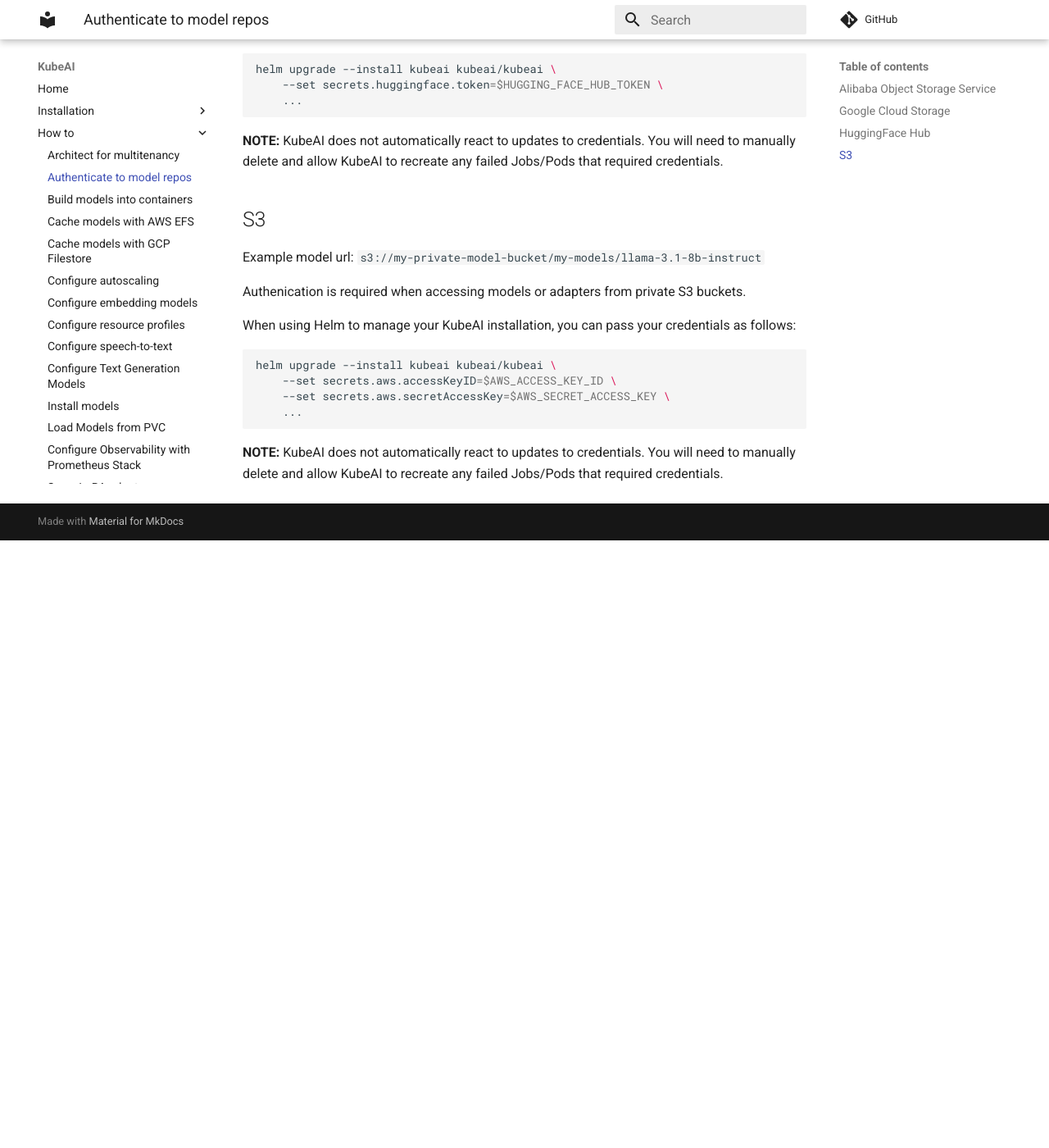
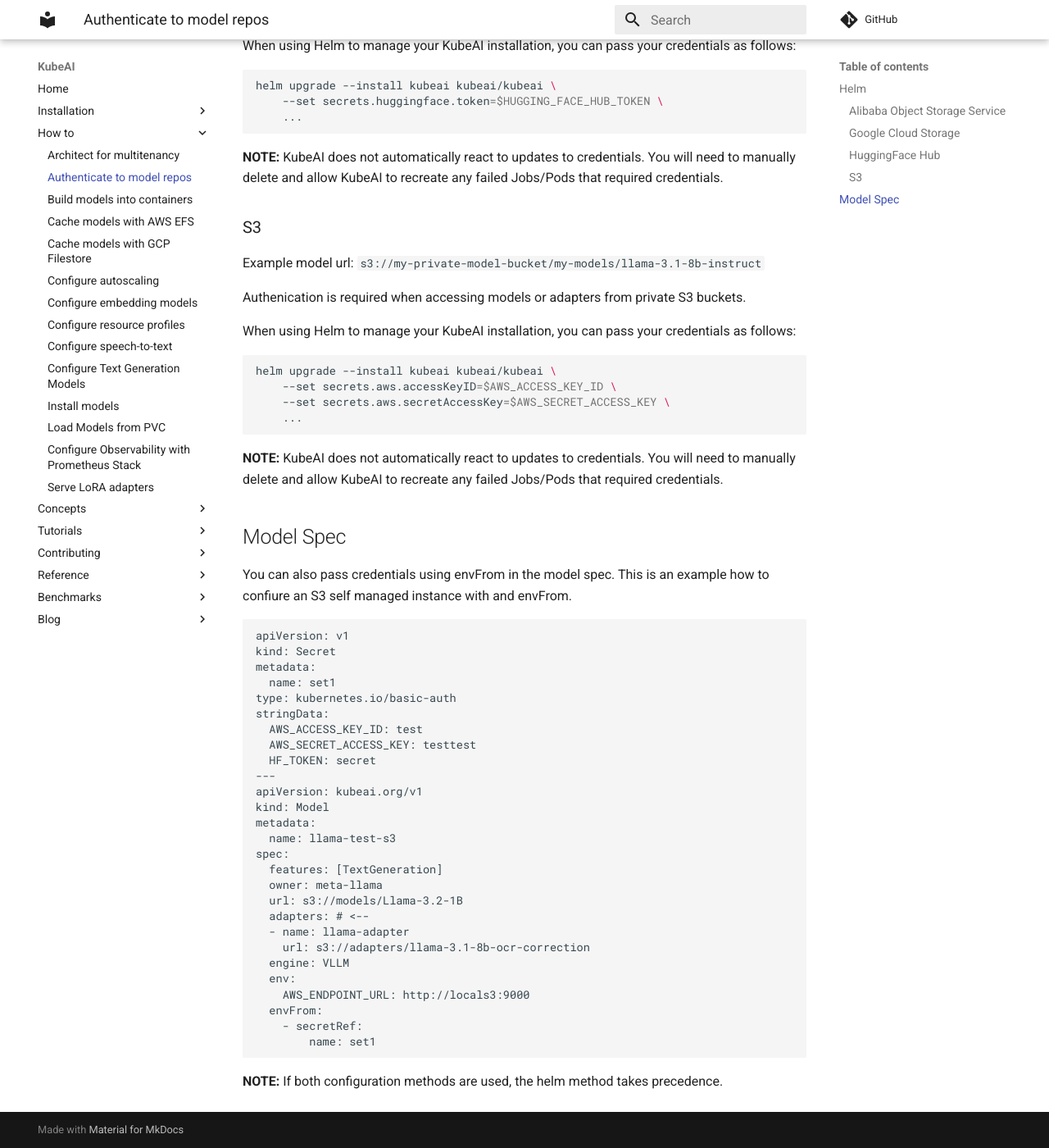
Before and after one commit to substratusai/kubeai, an MkDocs documentation site: the page built from docs/how-to/authenticate-to-model-repos.md, in a window 1280 px wide and 1400 px high, scrolled down 1123 px. Shown: the whole window at 82% size. Built offline with MkDocs 1.6.1 and Material for MkDocs 9.7.7, drawn with Linux system fonts in a browser that asks for light colours; comment, search, counter and statistics services are not loaded; before the commit the page ends 1782 px from its top, so only the background shows below that; some of the changed text lies outside the part shown.

````diff
--- a/docs/how-to/authenticate-to-model-repos.md
+++ b/docs/how-to/authenticate-to-model-repos.md
@@ -1,8 +1,10 @@
 # Authenticate to model repos
 
-KubeAI supports the following private model repositories.
+KubeAI supports the following private model repositories, and different authentication methods.
 
-## Alibaba Object Storage Service
+## Helm
+
+### Alibaba Object Storage Service
 
 Example url: `oss://my-oss-bucket/my-models/llama-3.1-8b-instruct`
 
@@ -19,7 +21,7 @@ helm upgrade --install kubeai kubeai/kubeai \
 
 **NOTE:** KubeAI does not automatically react to updates to credentials. You will need to manually delete and allow KubeAI to recreate any failed Jobs/Pods that required credentials.
 
-## Google Cloud Storage
+### Google Cloud Storage
 
 Example url: `gs://my-gcs-bucket/my-models/llama-3.1-8b-instruct`
 
@@ -35,7 +37,7 @@ helm upgrade --install kubeai kubeai/kubeai \
 
 **NOTE:** KubeAI does not automatically react to updates to credentials. You will need to manually delete and allow KubeAI to recreate any failed Jobs/Pods that required credentials.
 
-## HuggingFace Hub
+### HuggingFace Hub
 
 Example model url: `hf://meta-llama/Llama-3.1-8B-Instruct`
 
@@ -51,7 +53,7 @@ helm upgrade --install kubeai kubeai/kubeai \
 
 **NOTE:** KubeAI does not automatically react to updates to credentials. You will need to manually delete and allow KubeAI to recreate any failed Jobs/Pods that required credentials.
 
-## S3
+### S3
 
 Example model url: `s3://my-private-model-bucket/my-models/llama-3.1-8b-instruct`
 
@@ -67,3 +69,40 @@ helm upgrade --install kubeai kubeai/kubeai \
 ```
 
 **NOTE:** KubeAI does not automatically react to updates to credentials. You will need to manually delete and allow KubeAI to recreate any failed Jobs/Pods that required credentials.
+
+## Model Spec
+
+You can also pass credentials using envFrom in the model spec.
+This is an example how to confiure an S3 self managed instance with and envFrom.
+
+```
+apiVersion: v1
+kind: Secret
+metadata:
+  name: set1
+type: kubernetes.io/basic-auth
+stringData:
+  AWS_ACCESS_KEY_ID: test
+  AWS_SECRET_ACCESS_KEY: testtest
+  HF_TOKEN: secret
+---
+apiVersion: kubeai.org/v1
+kind: Model
+metadata:
+  name: llama-test-s3
+spec:
+  features: [TextGeneration]
+  owner: meta-llama
+  url: s3://models/Llama-3.2-1B
+  adapters: # <--
+  - name: llama-adapter
+    url: s3://adapters/llama-3.1-8b-ocr-correction
+  engine: VLLM
+  env:
+    AWS_ENDPOINT_URL: http://locals3:9000
+  envFrom:
+    - secretRef:
+        name: set1
+```
+
+**NOTE:** If both configuration methods are used, the helm method takes precedence.
--- a/docs/reference/.kubernetes-api/config.yaml
+++ b/docs/reference/.kubernetes-api/config.yaml
@@ -8,4 +8,4 @@ processor:
 
 render:
   # Version of Kubernetes to use when generating links to Kubernetes API documentation.
-  kubernetesVersion: 1.30
+  kubernetesVersion: 1.31
````
Also changed, not shown: docs/reference/kubernetes-api.md (+2 -1 lines), 6 other files.
